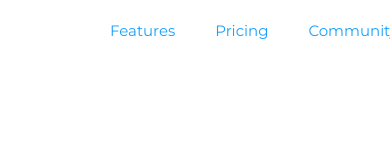
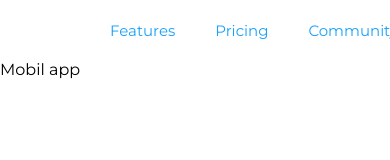
Before and after one commit to AndreyChuprin/Site-project, a plain HTML site: page Hardware/index.html in a window 390 px wide. Shown: the top 160 px of the page. Drawn offline with Linux system fonts and the light colour scheme.

Commit message:
create Mobil app

```diff
--- a/Hardware/index.html
+++ b/Hardware/index.html
@@ -27,7 +27,7 @@
     </header>
     <footer class="footer">
         <nav class="footerMenu">
-
+            <div class="footerMenu-item">Mobil app</div>
         </nav>
 
     </footer>
```
